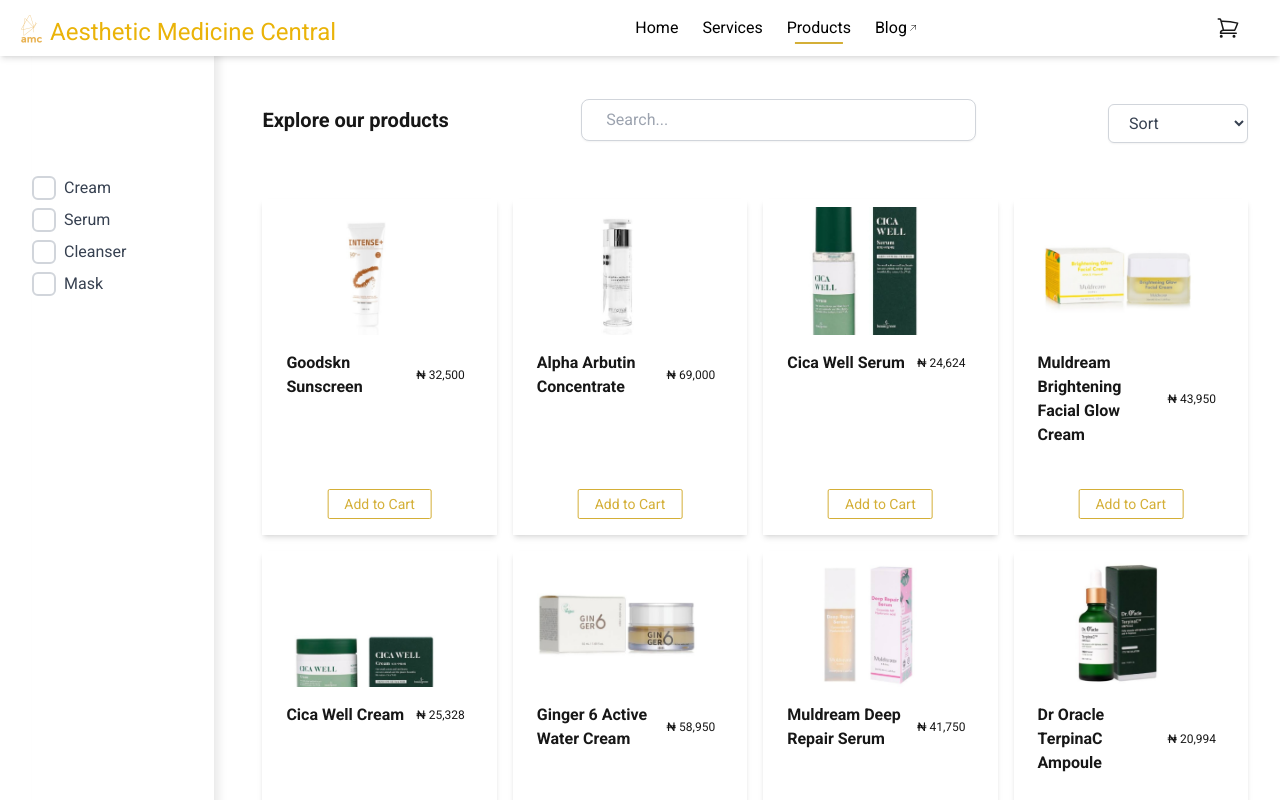
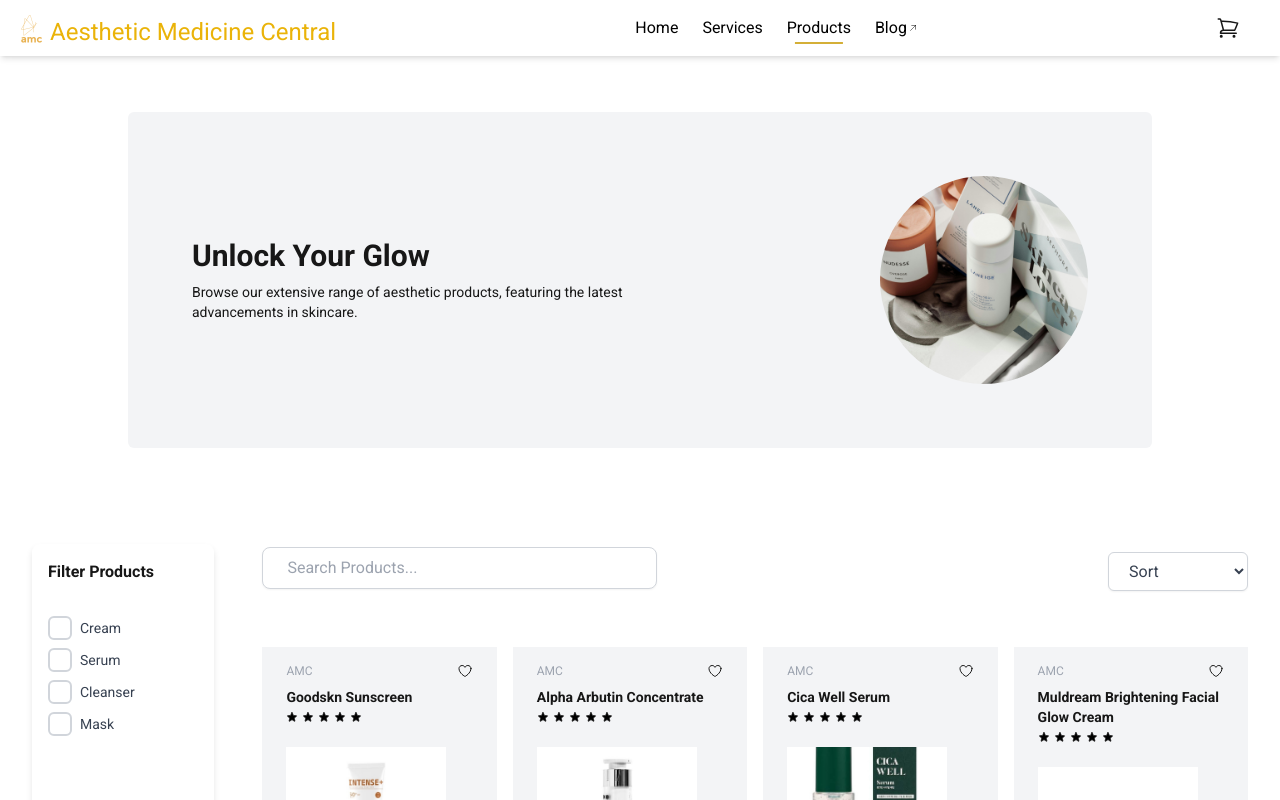
Before and after one commit to Tola-byte/aesthetic-medical-central, a Next.js app: page /products in a window 1280 px wide. Shown: the top 800 px of the page. Built offline with nearby package versions, Linux system fonts and the light colour scheme.

Commit message:
product page rejuvenation

```diff
--- a/src/app/(pages)/products/page.jsx
+++ b/src/app/(pages)/products/page.jsx
@@ -7,6 +7,8 @@
 import Search from '@/app/components/Search';
 import { addProduct, removeProduct } from '@/app/features/productSlice';
 import { useDispatch, useSelector } from 'react-redux';
+import banner from '../../assets/products/banner.png';
+import banner2 from '../../assets/products/banner2.jpg';
 
 const page = () => {
   const [products, setProducts] = useState([...allProducts]);
@@ -16,64 +18,166 @@
 
   const addToCart = (product) => {
     product.count = 1;
-    console.log(product);
     dispatch(addProduct(product));
-    setRunEffect((runEffect) => !runEffect);
   };
 
   const removeFromCart = (product) => {
+    product.count = 0;
     dispatch(removeProduct(product));
-    setRunEffect((runEffect) => !runEffect);
   };
 
   return (
-    <div className="flex px-8">
+    <div className=" pt-28">
+      <div className="p-16 w-[95%] md:w-[80%] mx-auto relative flex flex-col gap-8 md:flex-row justify-between items-center rounded-md bg-gray-100">
+        <div>
+          <h1 className="text-3xl font-semibold mb-2">Unlock Your Glow</h1>
+          <p className="text-sm">
+            Browse our extensive range of aesthetic products, featuring the
+            latest
+            <br /> advancements in skincare.
+          </p>
+        </div>
+
+        <Image
+          src={banner2}
+          className="w-52 h-52 rounded-full object-cover object-left"
+          alt="banner image"
+        />
+      </div>
+      <div className="md:flex px-8 pt-24">
         <div
-        className="w-[15%] pt-44"
-        style={{ boxShadow: '6px 0 10px -2px rgba(0, 0, 0, 0.1)' }}
+          className="md:w-[15%] px-4 py-4"
+          style={{
+            backgroundColor: 'white',
+            borderRadius: '0.5rem',
+            boxShadow: '0 4px 6px rgba(0, 0, 0, 0.1)',
+          }}
         >
+          <h2 className="font-semibold mb-8">Filter Products</h2>
           <Checkboxes products={products} setProducts={setProducts} />
         </div>
 
-      <div className="flex-1 pt-24 pl-12">
-        <div className="w-full flex justify-between items-center mb-8">
-          <h1 className="text-xl font-semibold">Explore our products</h1>
+        <div className="flex-1 px-6 md:px-0 md:pl-12 ">
+          <div className="w-full flex flex-col md:flex-row gap-3 justify-between items-center mt-8 md:mt-0 mb-8">
+            {/* <h1 className="text-xl font-semibold">Explore our products</h1> */}
 
             <Search products={products} setProducts={setProducts} />
             <Sort setProducts={setProducts} products={products} />
           </div>
 
-        <div className="flex-1 py-6 pb-12 flex flex-wrap gap-4">
+          <div className="flex-1 py-6 pb-12 grid md:grid-cols-4 gap-4">
             {products?.map((product) => (
               <div
-              className="w-[20%] p-2 px-6 shadow-md hover:shadow-xl hover:scale-110 transition-all flex-grow relative"
+                className="p-2 px-6 bg-gray-100 hover:shadow-md hover:z-20 hover:scale-110 transition-all relative"
                 key={product.name}
               >
+                <div className="flex justify-between pt-2 pb-1">
+                  <p className="text-gray-400 text-xs">AMC</p>
+                  <svg
+                    xmlns="http://www.w3.org/2000/svg"
+                    fill={'none'}
+                    viewBox="0 0 24 24"
+                    strokeWidth={1.5}
+                    stroke="currentColor"
+                    className="size-4"
+                    onClick={() => toggleLike(product)}
+                  >
+                    <path
+                      strokeLinecap="round"
+                      strokeLinejoin="round"
+                      d="M21 8.25c0-2.485-2.099-4.5-4.688-4.5-1.935 0-3.597 1.126-4.312 2.733-.715-1.607-2.377-2.733-4.313-2.733C5.1 3.75 3 5.765 3 8.25c0 7.22 9 12 9 12s9-4.78 9-12Z"
+                    />
+                  </svg>
+                </div>
+                <p className="font-semibold text-sm my-1">{product.name}</p>
+                <div className="flex gap-[4px] mb-6">
+                  <svg
+                    xmlns="http://www.w3.org/2000/svg"
+                    fill="#000"
+                    viewBox="0 0 24 24"
+                    strokeWidth={1.5}
+                    stroke="currentColor"
+                    className="size-3"
+                  >
+                    <path
+                      strokeLinecap="round"
+                      strokeLinejoin="round"
+                      d="M11.48 3.499a.562.562 0 0 1 1.04 0l2.125 5.111a.563.563 0 0 0 .475.345l5.518.442c.499.04.701.663.321.988l-4.204 3.602a.563.563 0 0 0-.182.557l1.285 5.385a.562.562 0 0 1-.84.61l-4.725-2.885a.562.562 0 0 0-.586 0L6.982 20.54a.562.562 0 0 1-.84-.61l1.285-5.386a.562.562 0 0 0-.182-.557l-4.204-3.602a.562.562 0 0 1 .321-.988l5.518-.442a.563.563 0 0 0 .475-.345L11.48 3.5Z"
+                    />
+                  </svg>
+                  <svg
+                    xmlns="http://www.w3.org/2000/svg"
+                    fill="#000"
+                    viewBox="0 0 24 24"
+                    strokeWidth={1.5}
+                    stroke="currentColor"
+                    className="size-3"
+                  >
+                    <path
+                      strokeLinecap="round"
+                      strokeLinejoin="round"
+                      d="M11.48 3.499a.562.562 0 0 1 1.04 0l2.125 5.111a.563.563 0 0 0 .475.345l5.518.442c.499.04.701.663.321.988l-4.204 3.602a.563.563 0 0 0-.182.557l1.285 5.385a.562.562 0 0 1-.84.61l-4.725-2.885a.562.562 0 0 0-.586 0L6.982 20.54a.562.562 0 0 1-.84-.61l1.285-5.386a.562.562 0 0 0-.182-.557l-4.204-3.602a.562.562 0 0 1 .321-.988l5.518-.442a.563.563 0 0 0 .475-.345L11.48 3.5Z"
+                    />
+                  </svg>
+                  <svg
+                    xmlns="http://www.w3.org/2000/svg"
+                    fill="#000"
+                    viewBox="0 0 24 24"
+                    strokeWidth={1.5}
+                    stroke="currentColor"
+                    className="size-3"
+                  >
+                    <path
+                      strokeLinecap="round"
+                      strokeLinejoin="round"
+                      d="M11.48 3.499a.562.562 0 0 1 1.04 0l2.125 5.111a.563.563 0 0 0 .475.345l5.518.442c.499.04.701.663.321.988l-4.204 3.602a.563.563 0 0 0-.182.557l1.285 5.385a.562.562 0 0 1-.84.61l-4.725-2.885a.562.562 0 0 0-.586 0L6.982 20.54a.562.562 0 0 1-.84-.61l1.285-5.386a.562.562 0 0 0-.182-.557l-4.204-3.602a.562.562 0 0 1 .321-.988l5.518-.442a.563.563 0 0 0 .475-.345L11.48 3.5Z"
+                    />
+                  </svg>
+                  <svg
+                    xmlns="http://www.w3.org/2000/svg"
+                    fill="#000"
+                    viewBox="0 0 24 24"
+                    strokeWidth={1.5}
+                    stroke="currentColor"
+                    className="size-3"
+                  >
+                    <path
+                      strokeLinecap="round"
+                      strokeLinejoin="round"
+                      d="M11.48 3.499a.562.562 0 0 1 1.04 0l2.125 5.111a.563.563 0 0 0 .475.345l5.518.442c.499.04.701.663.321.988l-4.204 3.602a.563.563 0 0 0-.182.557l1.285 5.385a.562.562 0 0 1-.84.61l-4.725-2.885a.562.562 0 0 0-.586 0L6.982 20.54a.562.562 0 0 1-.84-.61l1.285-5.386a.562.562 0 0 0-.182-.557l-4.204-3.602a.562.562 0 0 1 .321-.988l5.518-.442a.563.563 0 0 0 .475-.345L11.48 3.5Z"
+                    />
+                  </svg>
+                  <svg
+                    xmlns="http://www.w3.org/2000/svg"
+                    fill="#000"
+                    viewBox="0 0 24 24"
+                    strokeWidth={1.5}
+                    stroke="currentColor"
+                    className="size-3"
+                  >
+                    <path
+                      strokeLinecap="round"
+                      strokeLinejoin="round"
+                      d="M11.48 3.499a.562.562 0 0 1 1.04 0l2.125 5.111a.563.563 0 0 0 .475.345l5.518.442c.499.04.701.663.321.988l-4.204 3.602a.563.563 0 0 0-.182.557l1.285 5.385a.562.562 0 0 1-.84.61l-4.725-2.885a.562.562 0 0 0-.586 0L6.982 20.54a.562.562 0 0 1-.84-.61l1.285-5.386a.562.562 0 0 0-.182-.557l-4.204-3.602a.562.562 0 0 1 .321-.988l5.518-.442a.563.563 0 0 0 .475-.345L11.48 3.5Z"
+                    />
+                  </svg>
+                </div>
                 <Image
                   src={product.image}
                   alt={`${product.name} image`}
-                className="w-40 h-32 object-cover"
+                  className="w-40 h-32 object-cover mb-16"
                 />
-              <div className="pt-4">
-                <div className="flex justify-between items-center mb-20">
-                  <h2 className="font-semibold">{product.name}</h2>
 
-                  <p className="text-[12px] px-2 rounded-md whitespace-nowrap">
+                <div className="flex justify-between items-center absolute bottom-4 left-1/2 -translate-x-1/2 w-full px-4">
+                  <p className="text-[14px] px-2 font-semibold">
                     &#8358;{' '}
                     {new Intl.NumberFormat('en-US').format(product.price)}
                   </p>
-                </div>
-
-                <button className="absolute bottom-4 left-1/2 -translate-x-1/2 block min-w-fit px-4 mx-auto text-center text-sm border border-[#D4AF37] text-[#D4AF37] hover:bg-yellow-50  py-1 rounded-sm">
-                  {addedProducts.includes(product) ? (
-                    <p
-                      className="w-32 text-center"
-                      onClick={() => removeFromCart(product)}
-                    >
-                      Remove from Cart
-                    </p>
+                  <button className="block w-fit px-2 py-1 text-sm bg-yellow-500 text-white rounded-md">
+                    {addedProducts.some((p) => p.name === product.name) ? (
+                      <p onClick={() => removeFromCart(product)}>Remove</p>
                     ) : (
-                    <p onClick={() => addToCart(product)}>Add to Cart</p>
+                      <p onClick={() => addToCart(product)}>Cart</p>
                     )}
                   </button>
                 </div>
@@ -82,6 +186,7 @@
           </div>
         </div>
       </div>
+    </div>
   );
 };
 
--- a/src/app/components/Checkboxes.jsx
+++ b/src/app/components/Checkboxes.jsx
@@ -49,7 +49,7 @@
   }, categories);
 
   return (
-    <div className="flex flex-col gap-2 pr-6">
+    <div className="grid grid-cols-2 md:flex flex-col gap-2 pr-6">
       {categories.map((category) => (
         <label
           className="flex items-center cursor-pointer"
@@ -86,7 +86,7 @@
               </svg>
             )}
           </div>
-          <span className="ml-2 text-gray-700">
+          <span className="ml-2 text-gray-700 text-sm">
             {category.label.charAt(0).toUpperCase() + category.label.slice(1)}
           </span>
         </label>
--- a/src/app/components/Search.jsx
+++ b/src/app/components/Search.jsx
@@ -14,11 +14,11 @@
   };
 
   return (
-    <div className="w-2/5">
+    <div className="w-full md:w-2/5">
       <input
         type="text"
         className="w-full pl-6 pr-4 py-2 rounded-lg border border-gray-300 shadow-sm focus:ring focus:ring-blue-300 focus:outline-none focus:border-blue-500"
-        placeholder="Search..."
+        placeholder="Search Products..."
         onChange={handleInputChange}
       />
     </div>
--- a/src/app/components/Sort.jsx
+++ b/src/app/components/Sort.jsx
@@ -35,7 +35,7 @@
   };
 
   return (
-    <div className="">
+    <div className="w-full md:w-fit">
       <label
         htmlFor="styledSelect"
         className="block text-sm font-medium text-gray-700 mb-2"
```
Also changed, not shown: src/app/(pages)/cart/page.jsx (+16 -9 lines), src/app/assets/products/banner.png (added), src/app/assets/products/banner2.jpg (added). Lines whose indentation alone changed are shown as unchanged.
